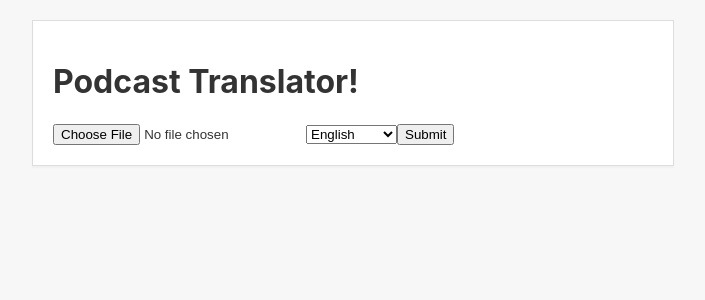
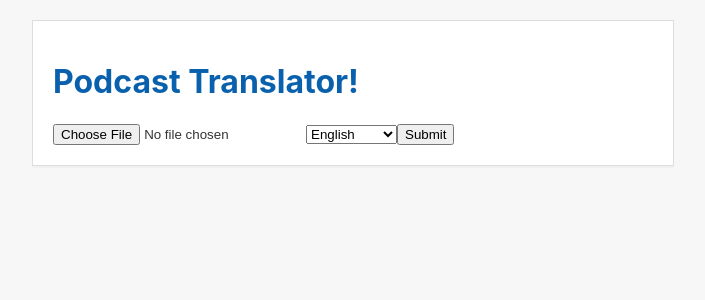
Before and after one commit to melkes/capstone-proposal, a React (Create React App) app in the folder podcast-translation-app/: page / in a window 1280 px wide. Shown: the top 300 px of the page, without its empty margins (287-992 px from the left). Built offline with nearby package versions, Linux system fonts and the light colour scheme.

Commit message:
Add css file with placeholder style for header

```diff
--- /dev/null
+++ b/podcast-translation-app/src/components/Header.css
@@ -0,0 +1,4 @@
+.header-style {
+  color:rgb(9, 97, 173)
+
+}
--- a/podcast-translation-app/src/components/Header.js
+++ b/podcast-translation-app/src/components/Header.js
@@ -1,10 +1,12 @@
 import React from "react";
-
+import './Header.css';
 
 function Header() {
   return (
     <header>
+      <div className="header-style">
       <h1>Podcast Translator!</h1>
+      </div>
     </header>
   );
 }
```
